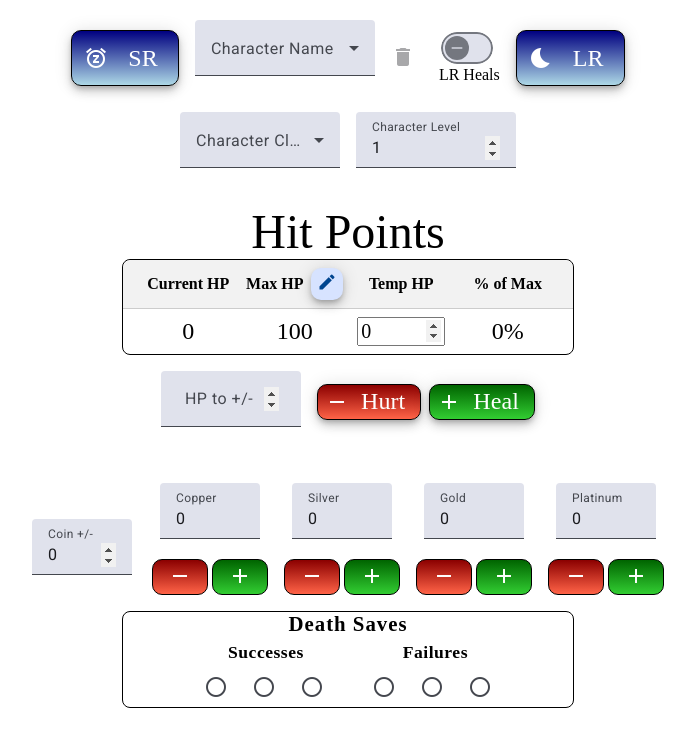
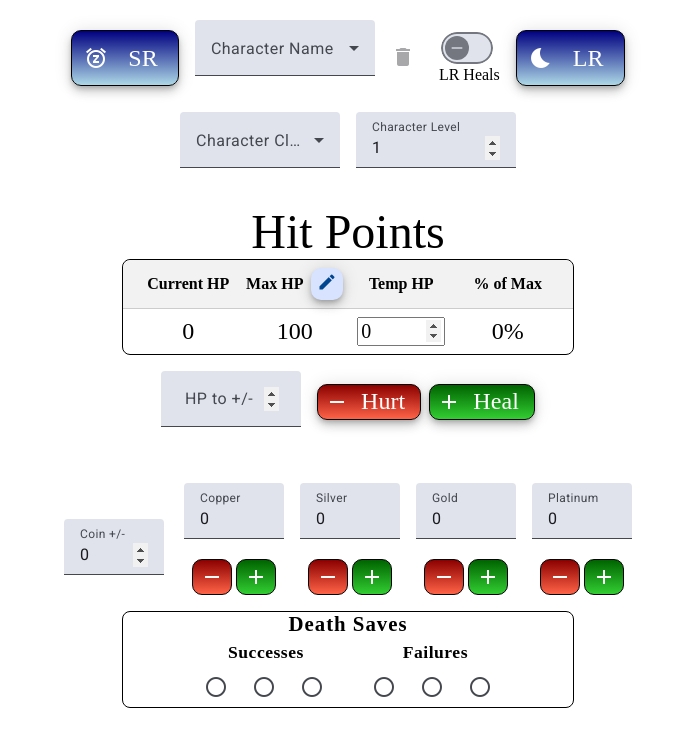
Before and after one commit to ninjamonkey73/dnd-tabletop-companion, an Angular app: page / in a window 1280 px wide. Shown: the top 746 px of the page, without its empty margins (292-987 px from the left). Built offline with nearby package versions, Linux system fonts and the light colour scheme; a web font is replaced by a local one.

Commit message:
Changed money inputs to handle math

```diff
--- a/src/app/app.component.css
+++ b/src/app/app.component.css
@@ -432,33 +432,30 @@ input[type="number"] {
   max-width: 120px;
 }
 
-.sub {
-  background: linear-gradient(
-    to bottom,
-    #8b0000,
-    #ff6347
-  ); /* Dark red to light red */
+.sub,
+.add {
   font-size: 1.5rem;
   border-radius: 10px;
-  border: 1px solid black; /* Ensure the button has a border */
-  color: white; /* Ensure the text is readable */
+  border: 1px solid black;
+  color: white;
   min-width: 36px;
   height: 36px;
-  padding: 0 15px;
+  width: 40px;
+  padding: 0 0 0 0;
+  display: flex;
+  align-items: center;
+  justify-content: center;
 }
-
-/* Heal button styles with a dark-to-light green gradient, 75% size */
+.sub {
+  background: linear-gradient(to bottom, #8b0000, #ff6347);
+}
 .add {
-  background: linear-gradient(
-    to bottom,
-    #006400,
-    #32cd32
-  ); /* Dark green to light green */
-  font-size: 1.5rem;
-  border-radius: 10px;
-  border: 1px solid black; /* Ensure the button has a border */
-  color: white; /* Ensure the text is readable */
-  min-width: 36px;
-  height: 36px;
-  padding: 0 15px;
+  background: linear-gradient(to bottom, #006400, #32cd32);
 }
+.sub mat-icon,
+.add mat-icon {
+  margin: 0 !important;
+  padding: 0 !important;
+  font-size: 24px !important;
+  line-height: 1 !important;
+}
```
